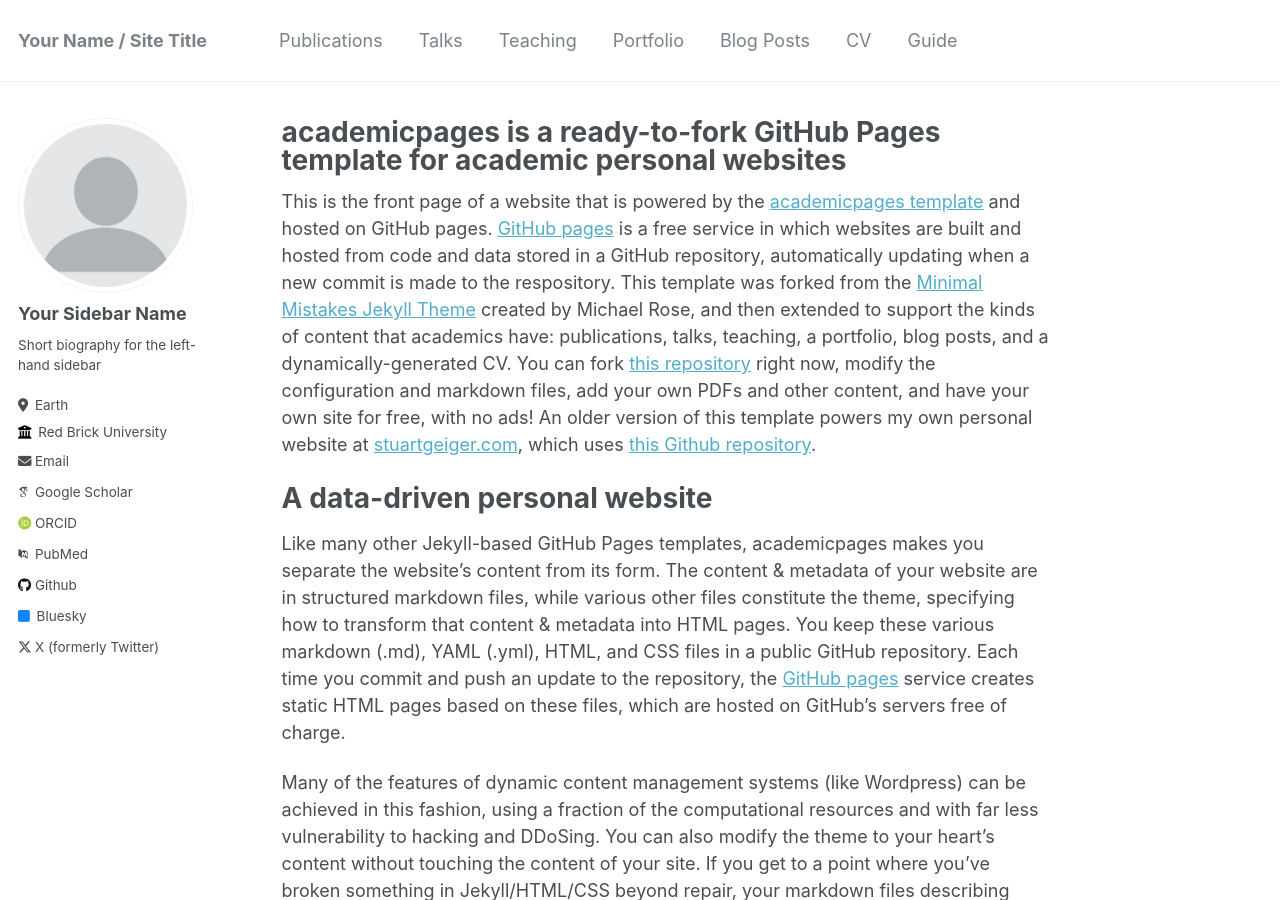
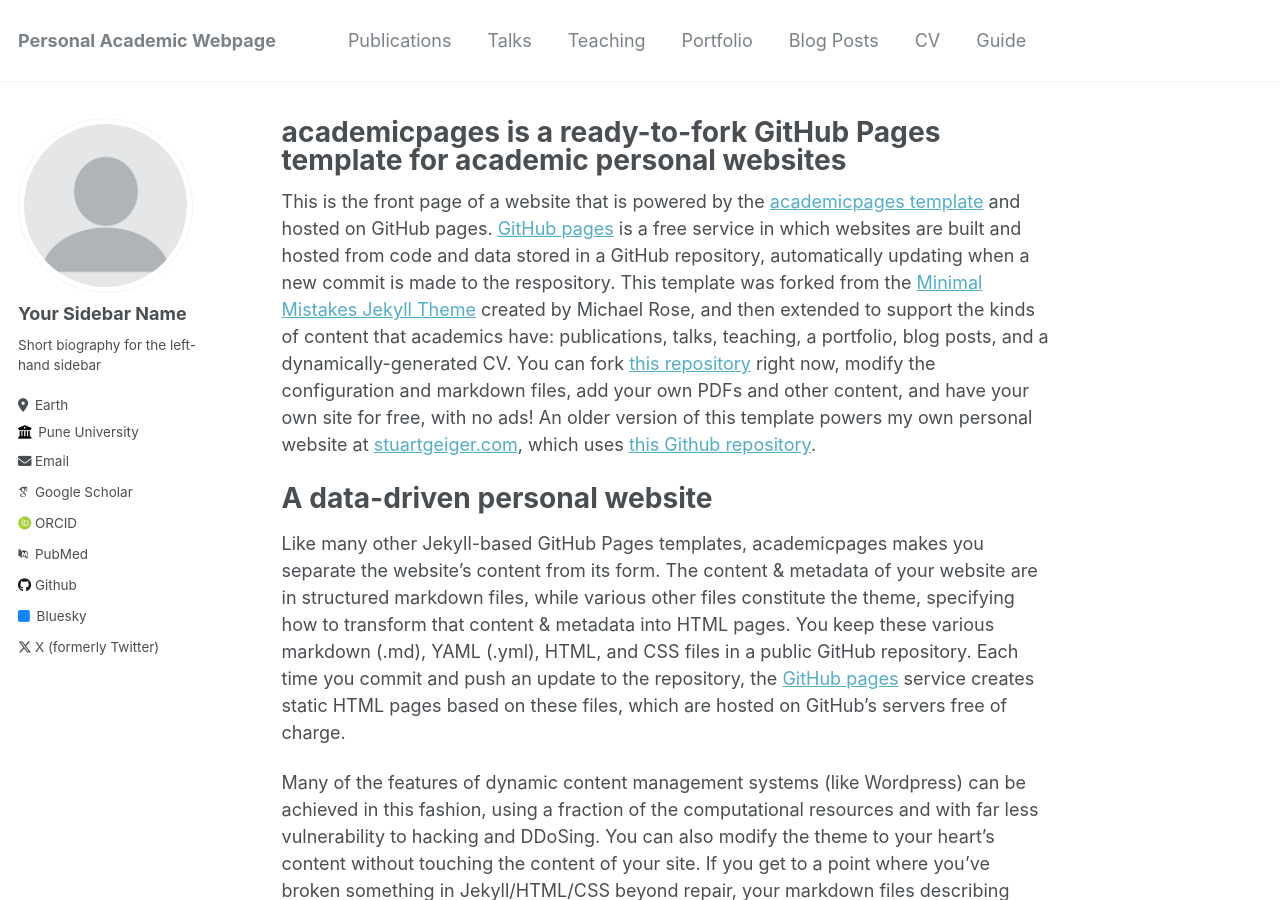
Before and after one commit to shyamborwar2024/shyam-protfolio, a Jekyll site: the page built from _pages/about.md, in a window 1280 px wide and 900 px high. Built offline with Jekyll 4.4.1, drawn with Linux system fonts in a browser that asks for light colours; some web fonts are replaced; some of the changed text lies outside the part shown.

Commit message:
Update _config.yml
Personal details updated

```diff
--- a/_config.yml
+++ b/_config.yml
@@ -7,12 +7,12 @@
 # server process.
 
 # Basic Site Settings
-locale                   : "en-US"
-title                    : "Your Name / Site Title"
+locale                   : "India"
+title                    : "Personal Academic Webpage"
 title_separator          : "-"
-name                     : &name "Your Name"
+name                     : &name "Onkar Borwar"
 description              : &description "personal description"
-url                      : https://academicpages.github.io # the base hostname & protocol for your site e.g. "https://mmistakes.github.io"
+url                      : https://onkar-borwar.github.io # the base hostname & protocol for your site e.g. "https://mmistakes.github.io"
 baseurl                  : "" # the subpath of your site, e.g. "/blog"
 repository               : "academicpages/academicpages.github.io"
 
@@ -26,9 +26,9 @@ author:
   pronouns         : # example: "she/her"
   bio              : "Short biography for the left-hand sidebar"
   location         : "Earth"
-  employer         : "Red Brick University"
+  employer         : "Pune University"
   uri              : # URL
-  email            : "none@example.org"
+  email            : "abc@gmail.com"
 
   # Academic websites
   arxiv            : # URL - Update with the correct link to your profile
```
